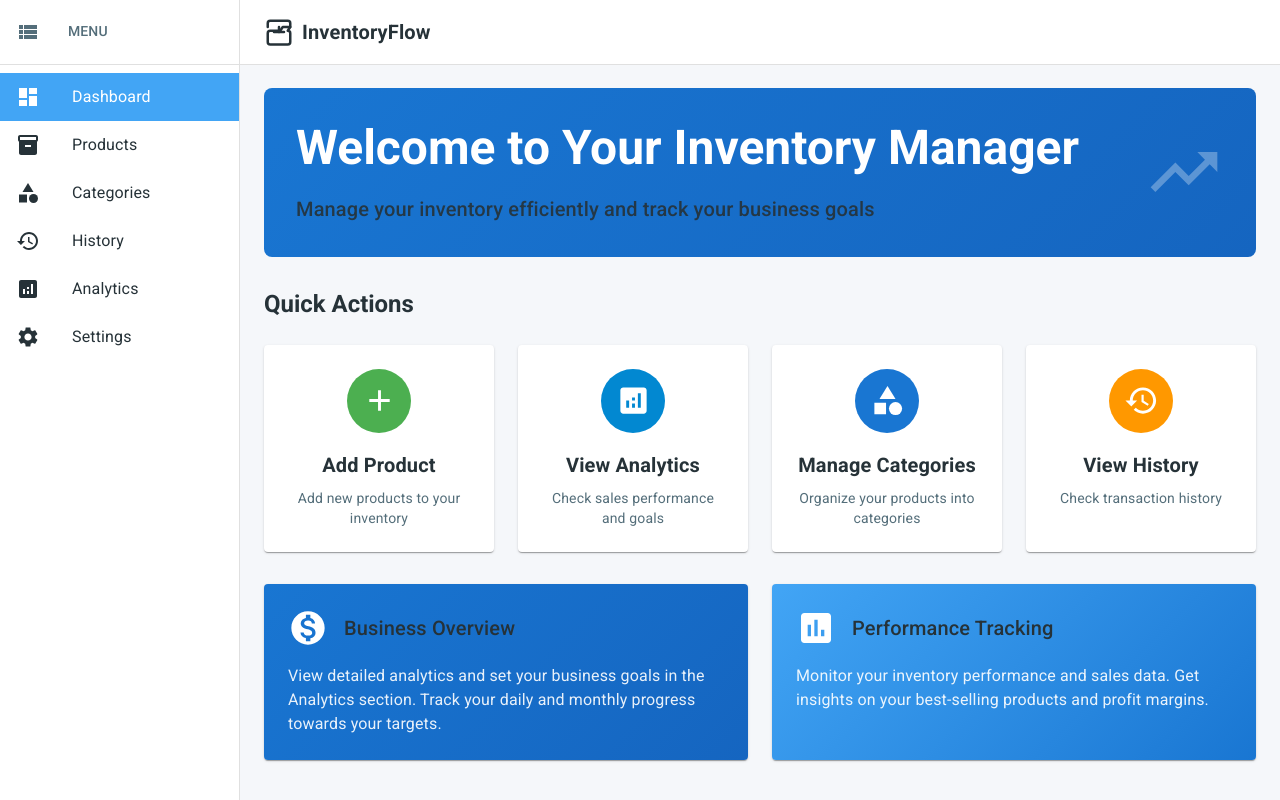
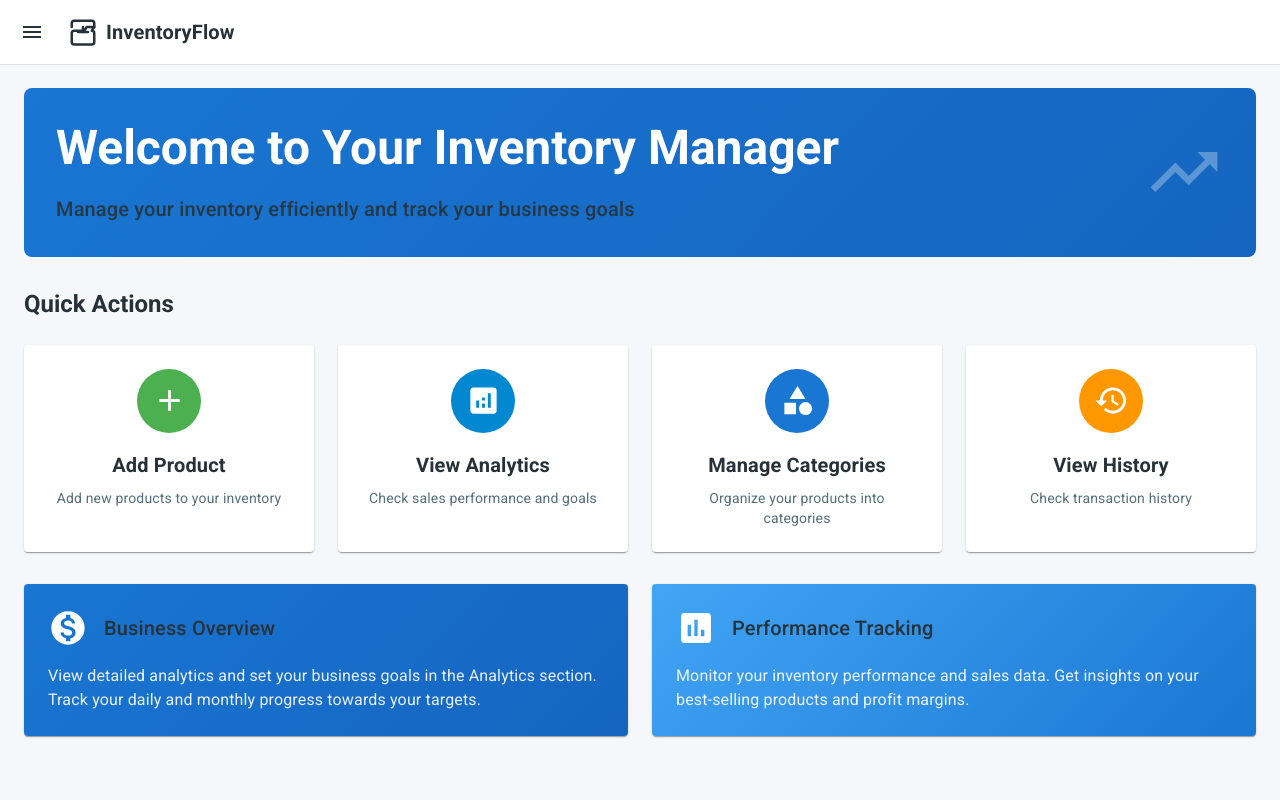
Before and after one commit to SagarShrestha657/Inventory-manager, a React (Vite) app in the folder Frontend/: page /dashboard in a window 1280 px wide. Built offline with nearby package versions, Linux system fonts and the light colour scheme; sample sign-in values are in the browser's storage.

Commit message:
theme and layout issue fix

```diff
--- a/Frontend/src/components/layout/Layout.tsx
+++ b/Frontend/src/components/layout/Layout.tsx
@@ -69,8 +69,8 @@ export const Layout: React.FC<LayoutProps> = ({ children }) => {
       <AppBar
         position="fixed"
         sx={{
-          width: { sm: `calc(100% - ${drawerWidth}px)` },
-          ml: { sm: `${drawerWidth}px` },
+          width: { xl2: `calc(100% - ${drawerWidth}px)` },
+          ml: { xl2: `${drawerWidth}px` },
           backgroundColor: theme.palette.background.paper, // Use paper background for a clean look
           color: theme.palette.text.primary, // Use primary text color for content
           boxShadow: 'none', // Remove shadow for minimalist look
@@ -84,7 +84,7 @@ export const Layout: React.FC<LayoutProps> = ({ children }) => {
             aria-label="open drawer"
             edge="start"
             onClick={handleDrawerToggle}
-            sx={{ mr: 2, display: { sm: 'none' } }}
+            sx={{ mr: 2, display: { xl2: 'none' } }}
           >
             <MenuIcon />
           </IconButton>
@@ -93,7 +93,7 @@ export const Layout: React.FC<LayoutProps> = ({ children }) => {
       </AppBar>
       <Box
         component="nav"
-        sx={{ width: { sm: drawerWidth }, flexShrink: { sm: 0 } }}
+        sx={{ width: { xl2: drawerWidth }, flexShrink: { xl2: 0 } }}
         aria-label="mailbox folders"
       >
         <Drawer
@@ -105,7 +105,7 @@ export const Layout: React.FC<LayoutProps> = ({ children }) => {
             keepMounted: true, // Better open performance on mobile.
           }}
           sx={{
-            display: { xs: 'block', sm: 'none' },
+            display: { xs: 'block', sm: 'block', md: 'block', xl2: 'none' },
             '& .MuiDrawer-paper': {
               boxSizing: 'border-box',
               width: drawerWidth,
@@ -117,7 +117,7 @@ export const Layout: React.FC<LayoutProps> = ({ children }) => {
         <Drawer
           variant="permanent"
           sx={{
-            display: { xs: 'none', sm: 'block' },
+            display: { xs: 'none', xl2: 'block' },
             '& .MuiDrawer-paper': {
               boxSizing: 'border-box',
               width: drawerWidth,
@@ -133,7 +133,7 @@ export const Layout: React.FC<LayoutProps> = ({ children }) => {
         sx={{
           flexGrow: 1,
           p: 3,
-          width: { sm: `calc(100% - ${drawerWidth}px)` },
+          width: { xl2: `calc(100% - ${drawerWidth}px)` },
           mt: 8, // Height of the AppBar
         }}
       >
--- a/Frontend/src/components/layout/Sidebar.tsx
+++ b/Frontend/src/components/layout/Sidebar.tsx
@@ -38,7 +38,7 @@ interface SidebarProps {
   onClose: () => void;
 }
 
-export const Sidebar: React.FC<SidebarProps> = ({ open }) => {
+export const Sidebar: React.FC<SidebarProps> = ({ open, onClose }) => {
   const theme = useTheme();
   const location = useLocation();
 
@@ -83,6 +83,7 @@ export const Sidebar: React.FC<SidebarProps> = ({ open }) => {
               component={Link}
               to={item.path}
               selected={location.pathname === item.path}
+              onClick={onClose} // Add this line to close the sidebar on item click
               sx={{
                 '&.Mui-selected': {
                   backgroundColor: theme.palette.primary.light,
--- a/Frontend/src/theme.ts
+++ b/Frontend/src/theme.ts
@@ -1,6 +1,16 @@
 import { createTheme, responsiveFontSizes } from '@mui/material/styles';
 
 let theme = createTheme({
+  breakpoints: {
+    values: {
+      xs: 0,
+      sm: 600,
+      md: 900,
+      lg: 1200,
+      xl: 1536,
+      xl2: 1378, // Custom breakpoint for 1378px
+    },
+  },
   palette: {
     primary: {
       main: '#1976D2', // Professional blue - perfect for business applications
```
